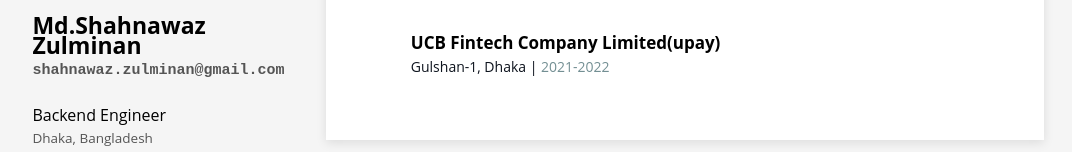
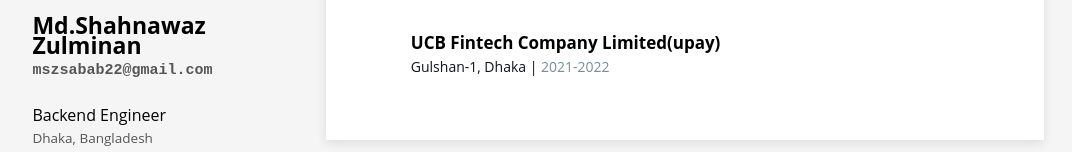
Before and after one commit to MszSabab/portfolio, a plain HTML site: page index.html in a window 1280 px wide. Shown: the part 304-456 px from the top of the page, without its empty margins (102-1174 px from the left). Drawn offline with Linux system fonts and the light colour scheme.

Commit message:
Update index.html

```diff
--- a/index.html
+++ b/index.html
@@ -14,7 +14,7 @@
                 <img id="profile-photo" src="sz.jpg" alt="Profile-Image">
                 <a href="#"><i class="fas fa-pen stroke-transparent"></i></a>
             </div>
-            <p id="name">Md.Shahnawaz Zulminan<br><span id="email">shahnawaz.zulminan@gmail.com</span></p>
+            <p id="name">Md.Shahnawaz Zulminan<br><span id="email">mszsabab22@gmail.com</span></p>
             <p id="designation">Backend Engineer<br><span id="college">Dhaka, Bangladesh</span></p>
             <div id="social-links"><a href="#"><i class="fab fa-facebook-f stroke-transparent"></i></a><a><i class="fab fa-twitter stroke-transparent"></i></a><a><i class="fab fa-linkedin-in stroke-transparent"></i></a><a><i class="fab fa-github stroke-transparent"></i></a></div>
             <hr width="100%">
```
